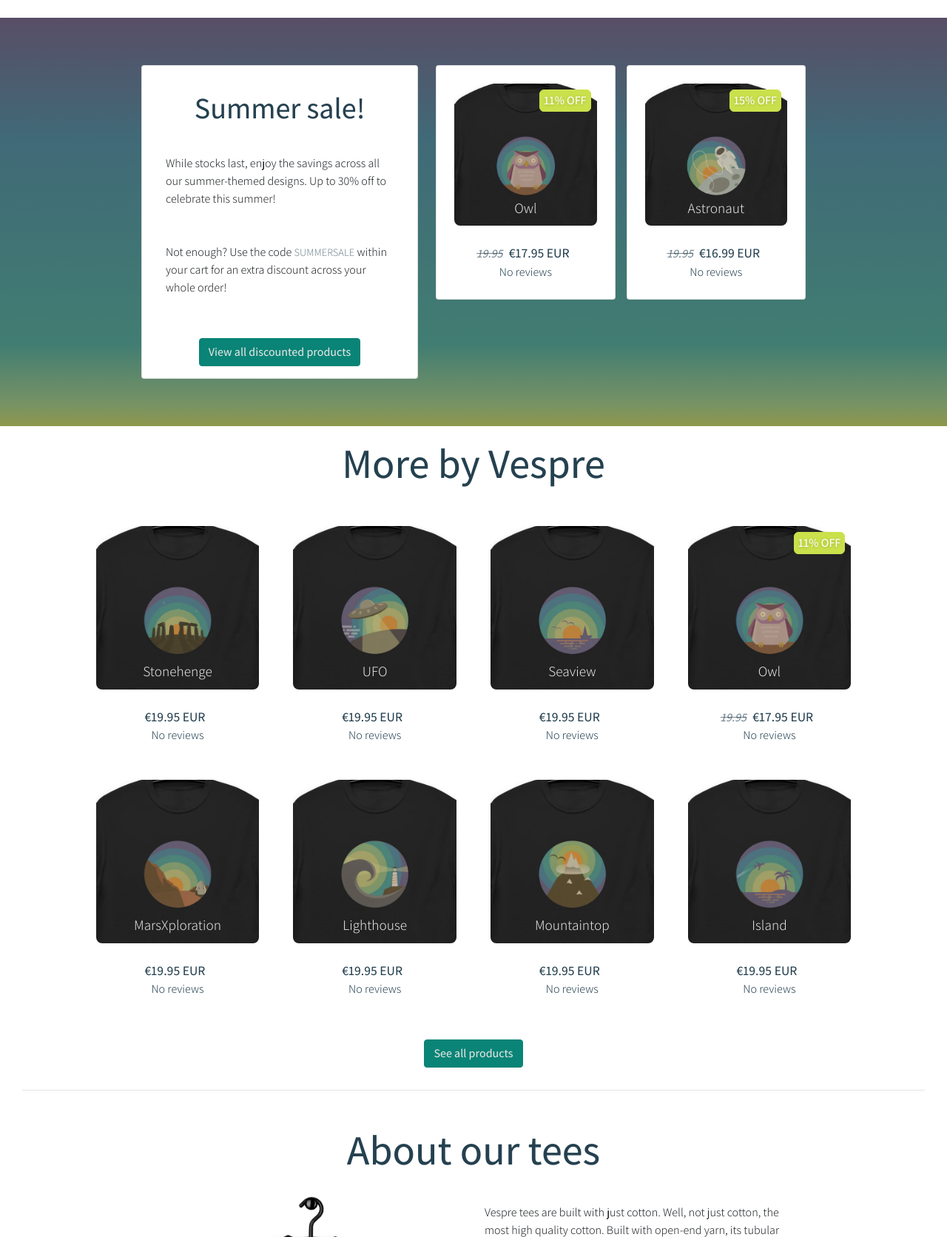
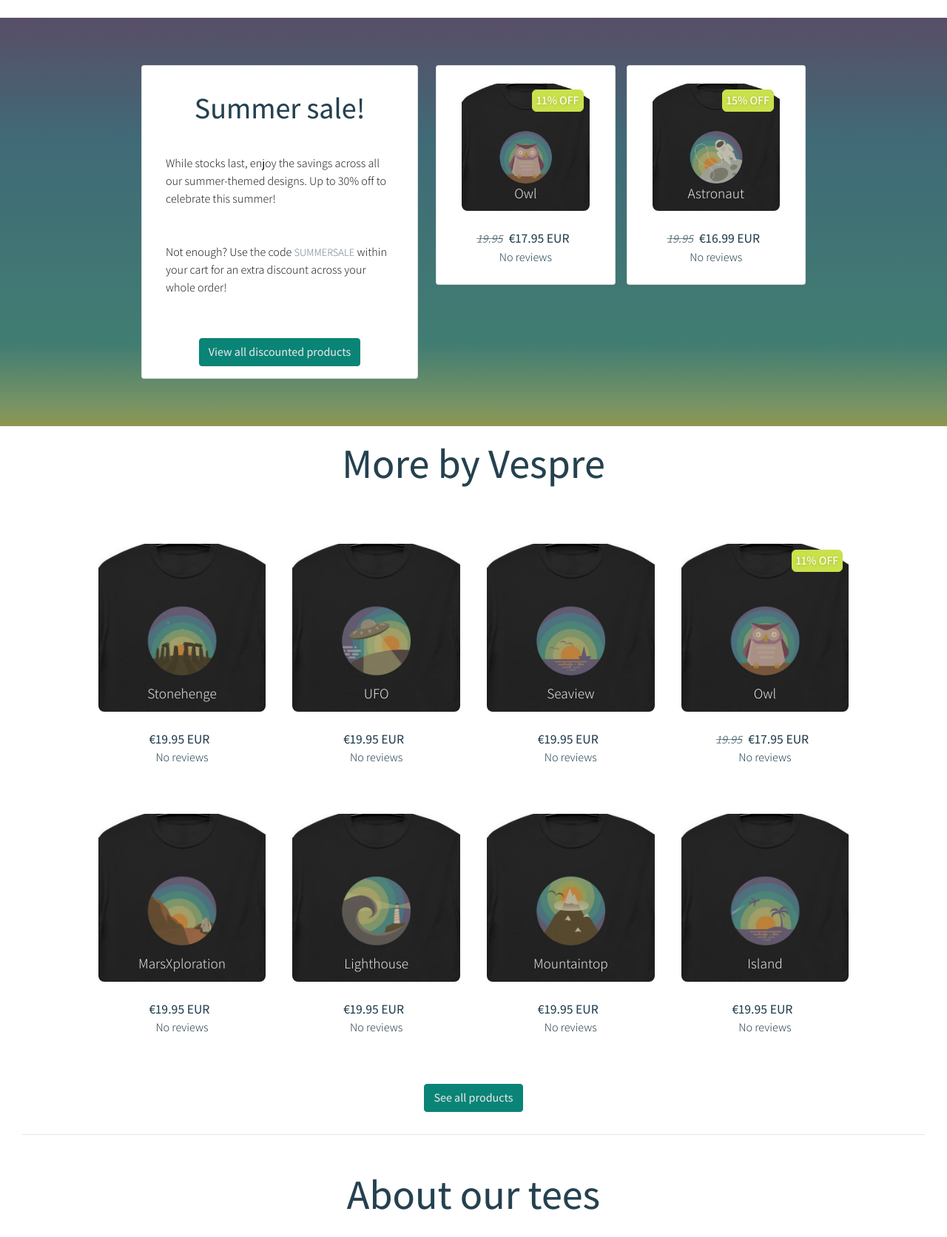
Before and after one commit to Khalanar/vespre, a Django app: page / in a window 1280 px wide. Shown: the part 120-1792 px from the top of the page at 74% size. Run offline with Django 3.2, Linux system fonts and the light colour scheme; data comes from the database, SQL or seed files in the repository; some libraries are stand-ins or nearby versions.

Commit message:
change product card sizes on smaller screens

```diff
--- a/products/templates/snippets/product-card-flex.html
+++ b/products/templates/snippets/product-card-flex.html
@@ -1,7 +1,7 @@
 {% if isLast %}
-    <div class="col-6 col-md-12 col-lg-6 pr-md-0 pt-md-3 pt-lg-0">
+    <div class="col-12 col-md-12 col-lg-6 pr-md-0 pt-s-3 pt-md-0 pt-lg-0">
 {% else %}
-    <div class="col-6 col-md-12 col-lg-6 pr-md-0">
+    <div class="col-12 col-md-12 col-lg-6 pr-md-0 pb-sm-3 pb-md-0 mb-s-3 mb-s-0">
 {% endif %}
     {% include 'snippets/product-card.html' with product=product medium_cols=6 %}
 </div>
--- /dev/null
+++ b/products/templates/snippets/product-grid.html
@@ -0,0 +1,13 @@
+<div class="row">
+    <div class="product-container col-12 col-md-10 offset-md-1">
+        <div class="row mt-1 mb-2 p-2">
+            {% for product in products %}
+            <div class="col-6 col-lg-4 col-xl-3 mt-3 p-0">
+                <div class="border-0">
+                    {% include 'snippets/product-card.html' with product=product card=false medium_cols=12 %}
+                </div>
+            </div>
+            {% endfor %}
+        </div>
+    </div>
+</div>
--- a/profiles/templates/profiles/profile.html
+++ b/profiles/templates/profiles/profile.html
@@ -19,7 +19,7 @@
         <div class="row">
             <div class="col">
                 <hr>
-                <h2 class="logo-font mb-4">My Profile</h2>
+                <h2 class="logo-font mb-4">{{ request.user }} Profile</h2>
                 <hr>
 
             </div>
--- a/static/css/base.css
+++ b/static/css/base.css
@@ -140,7 +140,7 @@ img.main-product{
       rgb(65 125 114) 80%,
       rgb(121 147 100) 95%,
       rgb(142 151 75) 100%);
-    padding: 4rem 0 4rem;
+    padding: 1rem 0 1rem;
 }
 
 
@@ -211,6 +211,10 @@ img.main-product{
         var(--rounded-corder-radius)
         0px
         !important;
+}
+
+.product-card{
+    padding: 0px 15px;
 }
 
 .product-card .image-wrapper
@@ -766,6 +770,23 @@ h6{
 
 }
 
-@media (max-width: 768px){
+@media (min-width: 768px){
+    .background-gradient{
+        padding: 4rem 0 4rem 0;
+    }
 
+    .product-card{
+        padding: 0px 25px;
+    }
 }
+
+@media (max-width: 576px){
+    .product-card .image-wrapper > img{
+        width: 300%;
+        aspect-ratio: 1;
+        position: relative;
+        left: -100%;
+        top: -90%;
+        transition: all 0.3s;
+    }
+}
--- a/templates/snippets/sections/featured.html
+++ b/templates/snippets/sections/featured.html
@@ -7,7 +7,6 @@
                 <p class="p-3">While stocks last, enjoy the savings across all our summer-themed designs. Up to 30% off to celebrate this summer!</p>
                 <p class="p-3">Not enough? Use the code <span class="discount-info">SUMMERSALE</span> within your cart for an extra discount across your whole order!</p>
                 <div class="mt-4 text-center h-100">
-                    <!-- this redirects to url for discount sorting -->
                     <a href="{% url 'products' %}?q=discounted" class="btn btn-primary">View all discounted products</a>
                 </div>
             </div>
--- a/templates/snippets/sections/more-by-vespre.html
+++ b/templates/snippets/sections/more-by-vespre.html
@@ -4,19 +4,9 @@
             <h1 class="display-4 logo-font text-black p-3 w-100 text-center">More by Vespre</h1>
         </div>
 
-        <div class="row">
-            <div class="product-container col-10 offset-1">
-                <div class="row mt-1 mb-2">
-                    {% for product in products %}
-                    <div class="col-6 col-lg-3 col-xl-3">
-                        <div class="border-0">
-                            {% include 'snippets/product-card.html' with product=product card=false %}
-                        </div>
-                    </div>
-                    {% endfor %}
-                </div>
-            </div>
-        </div>
+
+            {% include 'snippets/product-grid.html' %}
+
         <div class="row">
             <div class="mt-4 text-center w-100">
                 <!-- this redirects to url for discount sorting -->
```
Also changed, not shown: products/templates/products/products.html (+1 -14 lines).
